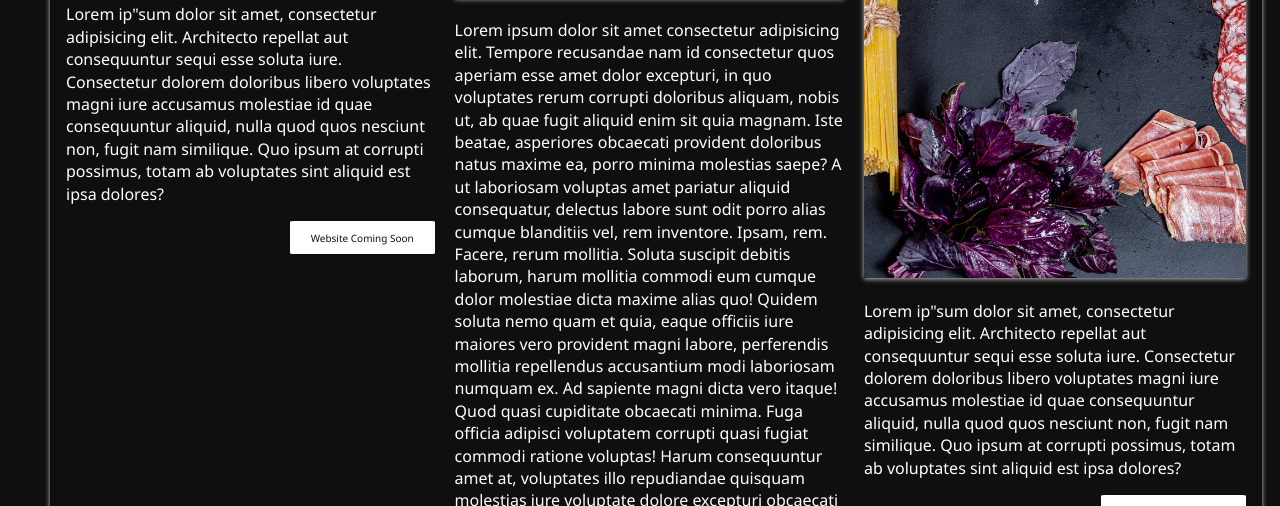
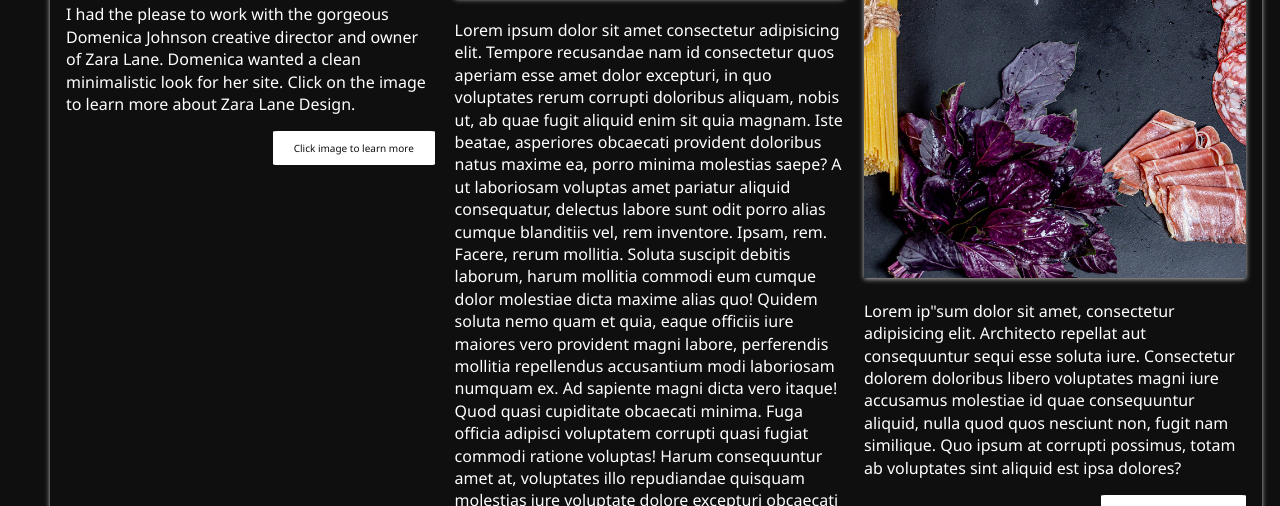
Before and after one commit to vvnnzar/MBC02_Portfolio, a plain HTML site: page index.html in a window 1280 px wide. Shown: the part 3268-3774 px from the top of the page. Drawn offline with Linux system fonts and the light colour scheme.

Commit message:
Update to HTML to include portfolio img link

```diff
--- a/index.html
+++ b/index.html
@@ -101,12 +101,14 @@
         <section id="portfolio" class="portfolio">
             <div class="item">
                 <h4>Zara Lane</h4>
-                <img src="./assets/images/pencils.jpg" alt="image of vineyard">
-                <p>Lorem ip"sum dolor sit amet, consectetur adipisicing elit. Architecto repellat aut consequuntur sequi
-                    esse soluta iure. Consectetur dolorem doloribus libero voluptates magni iure accusamus molestiae id
-                    quae consequuntur aliquid, nulla quod quos nesciunt non, fugit nam similique. Quo ipsum at corrupti
-                    possimus, totam ab voluptates sint aliquid est ipsa dolores?</p>
-                <a href="#" class="btn">Website Coming Soon</a>
+                <a href="http://www.zaralane.com.au" target="-blank">
+                    <img src="./assets/images/pencils.jpg" alt="image of vineyard">
+                </a>
+                <p>I had the please to work with the gorgeous Domenica Johnson creative director and owner of Zara Lane.
+                    Domenica wanted a clean minimalistic look for her site.
+                    Click on the image to learn more about Zara Lane Design.
+                </p>
+                <a href="#" class="btn">Click image to learn more</a>
             </div>
 
             <div class="item">
```
